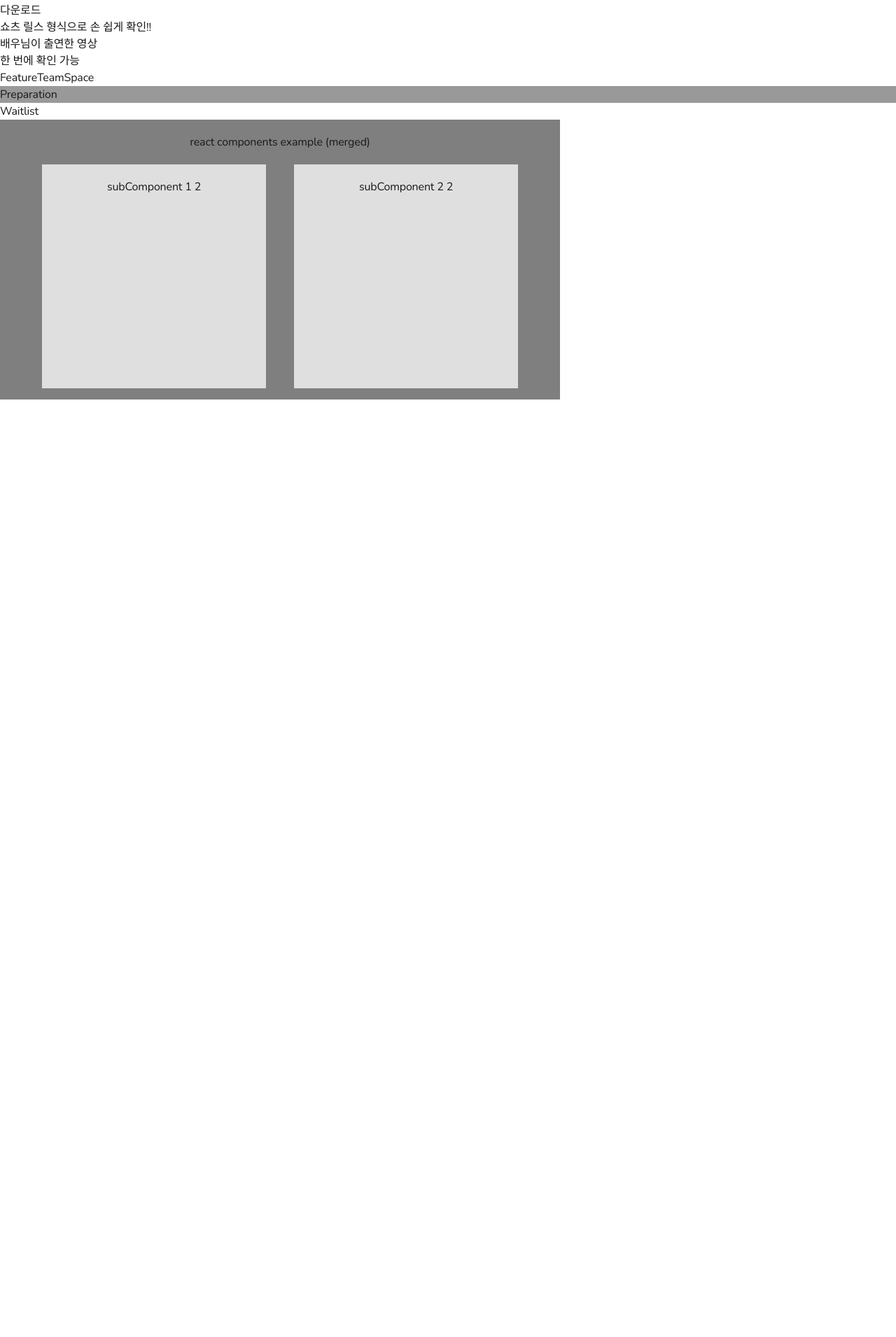
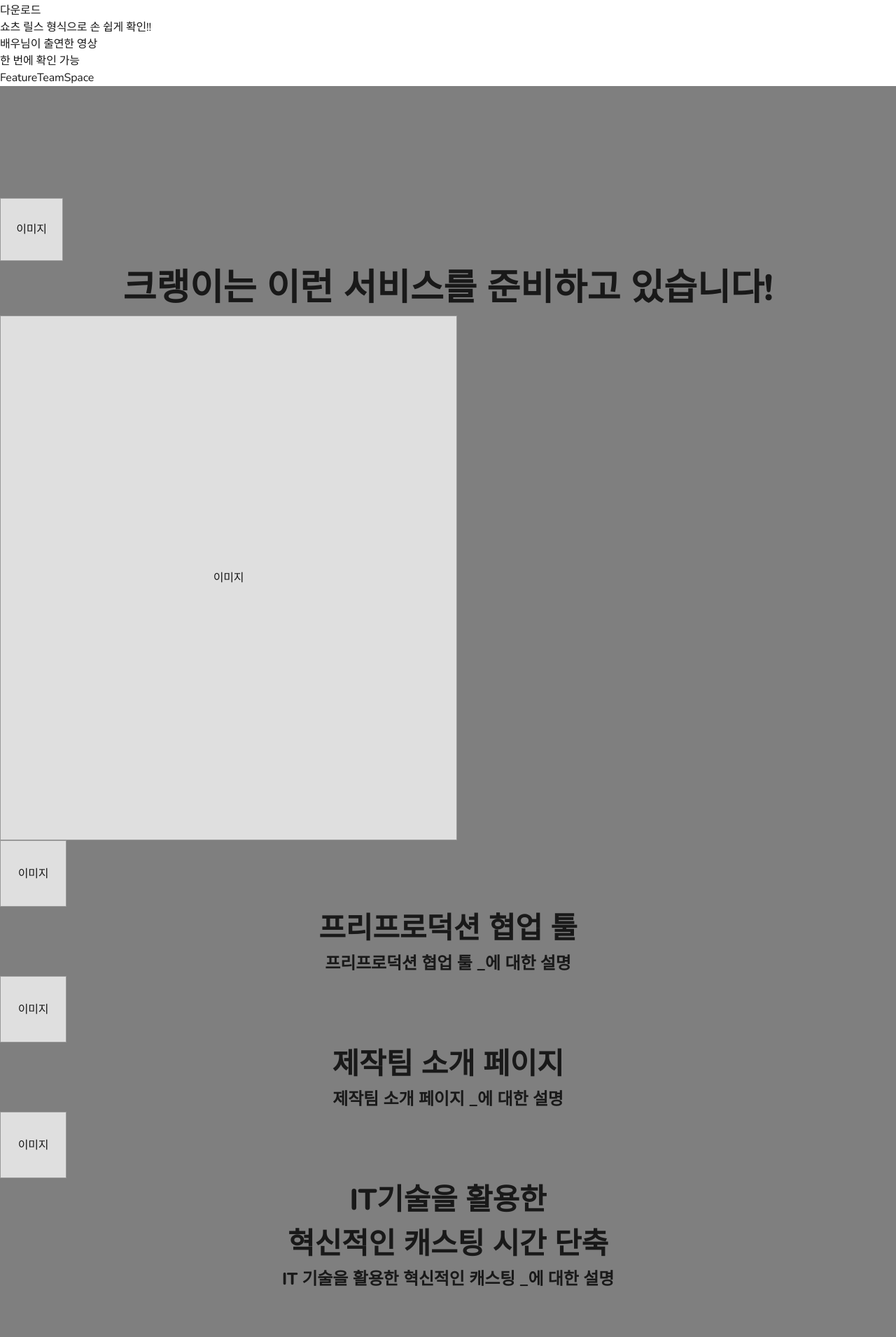
Before and after one commit to OasisWatts/crankie-landing-fe, a Next.js app: page / in a window 1280 px wide. Shown: the part 1029-2940 px from the top of the page at 70% size. Before the commit the page ends 1600 px from the top, so only its background shows below. Built offline with nearby package versions, Linux system fonts and the light colour scheme.

Commit message:
preparation

```diff
--- a/components/preparation.tsx
+++ b/components/preparation.tsx
@@ -1,7 +1,63 @@
+
+
 export default function Preparation({ data }: { data: any }) {
     return (
-        <div className="bg-gray-400">
-            <p>Preparation</p>
+        <div className="bg-gray-500 text-center inline-block w-full py-[160px]">
+            {/* 상단 */}
+            <div className="title">
+                <div className="w-[90px] h-[90px] bg-gray-300 border border-gray-400 flex items-center justify-center">
+                    이미지
+                </div>
+                <h1 className="text-5xl font-extrabold">{data.title}</h1>
+            </div>
+            {/* 하단 */}
+            <div className="bottom">
+                {/* 좌 */}
+                <div className="img">
+                    <div className="w-[653px] h-[750px] bg-gray-300 border border-gray-400 flex items-center justify-center">
+                        이미지
+                    </div>
+                </div>
+                {/* 우 */}
+                <div className="exp">
+                    <div className="exp1">
+                        {/* 좌 */}
+                        <div className="left">
+                            <div className="w-[95px] h-[95px] bg-gray-300 border border-gray-400 flex items-center justify-center">
+                                이미지
+                            </div>
+                        </div>
+                        {/* 우 */}
+                        <div className="right">
+                            <h1 className="text-4xl font-extrabold">{data.explanation1}</h1>
+                            <h1 className="text-xl font-extrabold">{data.explanation1_1}</h1>
+                        </div>
+                    </div>
+                    <div className="exp2">
+                        <div className="left">
+                            <div className="w-[95px] h-[95px] bg-gray-300 border border-gray-400 flex items-center justify-center">
+                                이미지
+                            </div>
+                        </div>
+                        <div className="right">
+                            <h1 className="text-4xl font-extrabold">{data.explanation2}</h1>
+                            <h1 className="text-xl font-extrabold">{data.explanation2_1}</h1>
+                        </div>
+                    </div>
+                    <div className="exp3">
+                        <div className="left">
+                            <div className="w-[95px] h-[95px] bg-gray-300 border border-gray-400 flex items-center justify-center">
+                                이미지
+                            </div>
+                        </div>
+                        <div className="right">
+                            <h1 className="text-4xl font-extrabold">{data.explanation3}</h1>
+                            <h1 className="text-4xl font-extrabold">{data.explanation3_0}</h1>
+                            <h1 className="text-xl font-extrabold">{data.explanation3_1}</h1>
+                        </div>
+                    </div>
+                </div>
+            </div>
         </div>
     )
 }
```
